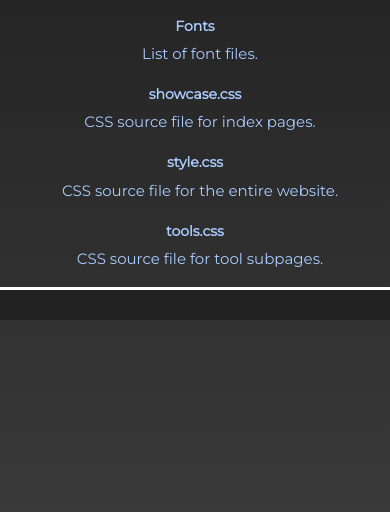
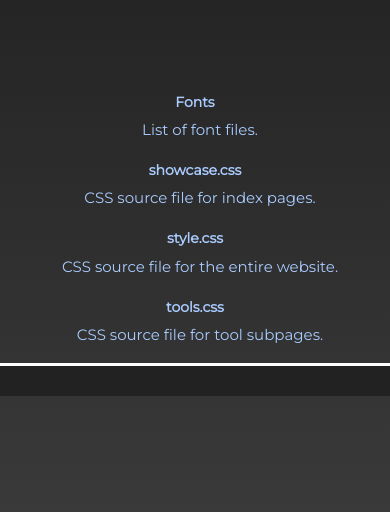
Before and after one commit to Nixinova/Website, a PHP site: page /css/index.html in a window 390 px wide. Shown: the part 72-584 px from the top of the page. Run offline with PHP 8.4, Linux system fonts and the light colour scheme.

Commit message:
Add margin to main content for mobile view

```diff
--- a/css/style.css
+++ b/css/style.css
@@ -76,6 +76,7 @@ a:hover button {background: royalblue; font-size: 21px;}
 }
 @media (max-width: 800px) {
     .desktoponly {display: none !important;}
+    main {margin-top: 6em;}
 }
 
 /* Icons */
```
